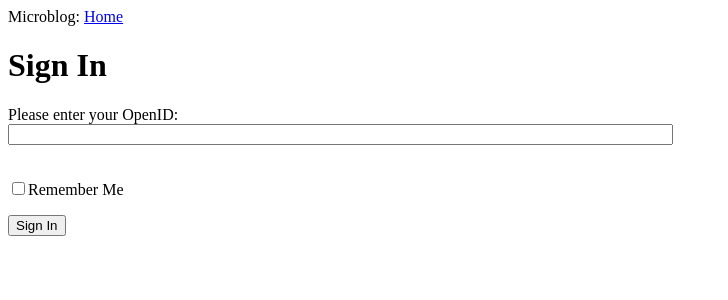
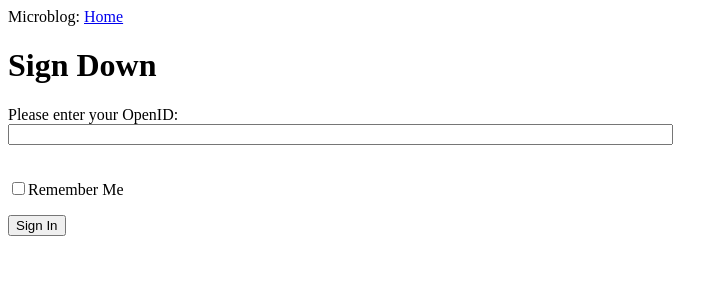
Before and after one commit to leeren/Peephole, a Flask app: page / in a window 1280 px wide. Shown: the top 300 px of the page, without its empty margins (0-728 px from the left). Run offline with Flask 2, Linux system fonts and the light colour scheme; some libraries are stand-ins or nearby versions.

Commit message:
Made some changes

```diff
--- a/app/controllers/home.py
+++ b/app/controllers/home.py
@@ -6,10 +6,9 @@ mod=Blueprint('home', __name__)
 @mod.route('/', methods=['GET', 'POST'])
 def index():
     form = LoginForm()
-    user = {'name':'Leeren'}
     if form.validate_on_submit():
         flash('Login requested for OpenID="%s", remember_me=%s' % (form.openid.data, str(form.remember_me.data)))
-    return render_template('login.html', form=form, user=user)
+    return render_template('login.html', form=form)
 
 @mod.errorhandler(403)
 def page_not_found(e):
--- a/app/templates/login.html
+++ b/app/templates/login.html
@@ -64,7 +64,7 @@
 
 <div id="status"></div>
 
-<h1> Sign In</h1>
+<h1> Sign Down </h1>
 <form action="" method="post" name="login">
     {{ form.hidden_tag()  }}
     <p>
```
